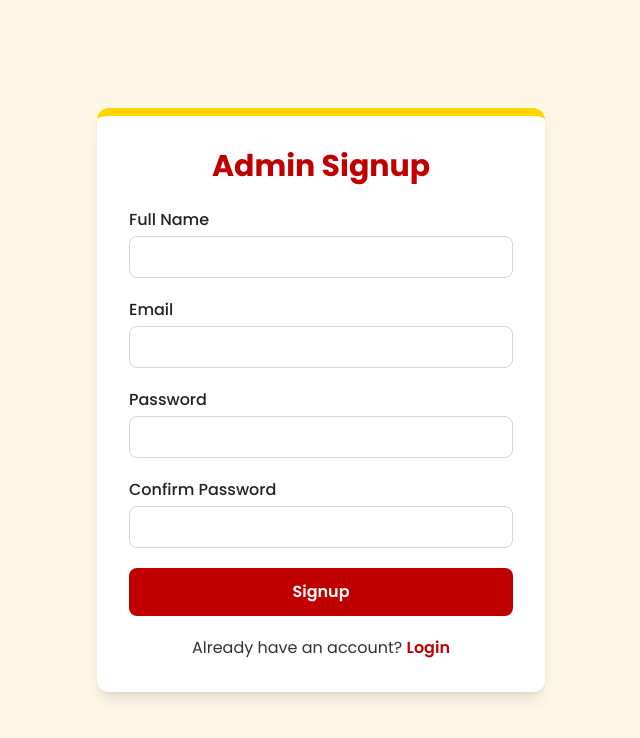
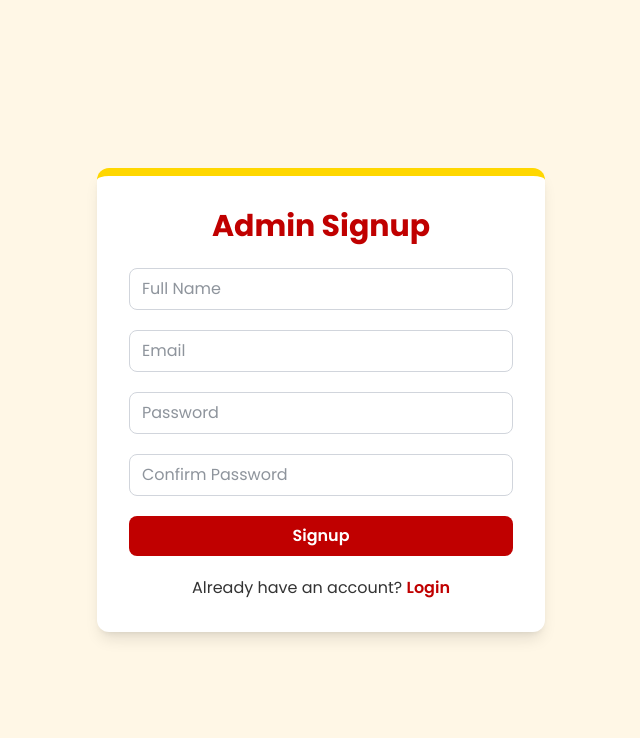
Before and after one commit to GKmaster-coder/Ntechzy-Neminath-Appointment-Booking-System, a React (Vite) app in the folder naminath-booking-system/: page /admin/signup in a window 1280 px wide. Shown: the top 738 px of the page, without its empty margins (319-959 px from the left). Built offline with nearby package versions, Linux system fonts and the light colour scheme.

Commit message:
create auth slice and integrate in frontend

```diff
--- a/naminath-booking-system/src/App.jsx
+++ b/naminath-booking-system/src/App.jsx
@@ -1,28 +1,40 @@
 import React from "react";
 import { Routes, Route, Navigate } from "react-router-dom";
+import { useSelector } from "react-redux";
 
 // Import your pages
 import UserBooking from "./components/UserBooking/UserBooking";
 import AdminDashboard from "./components/AdminDashboard/AdminDashboard";
 import AdminLogin from "./pages/AdminAuth/AdminLogin";
 import AdminSignup from "./pages/AdminAuth/AdminSignup";
-
-// Protected Route Component
-const ProtectedRoute = ({ children }) => {
-  const isLoggedIn = localStorage.getItem("adminLoggedIn");
-  return isLoggedIn ? children : <Navigate to="/admin/login" />;
-};
+import ProtectedRoute from "./components/ProtectedRoute";
 
 const App = () => {
+  const { token } = useSelector((state) => state.auth);
+  const savedToken = localStorage.getItem("authToken");
+
+  const isAuthenticated = token || savedToken;
+
   return (
     <div className="min-h-screen bg-white text-gray-800 poppins">
       <Routes>
         {/* User Booking Page */}
         <Route path="/" element={<UserBooking />} />
 
-        {/* Admin Auth Pages */}
-        <Route path="/admin/login" element={<AdminLogin />} />
-        <Route path="/admin/signup" element={<AdminSignup />} />
+        {/* Admin Auth Pages (redirect if already logged in) */}
+        <Route
+          path="/admin/login"
+          element={
+            isAuthenticated ? <Navigate to="/admin/dashboard" replace /> : <AdminLogin />
+          }
+        />
+
+        <Route
+          path="/admin/signup"
+          element={
+            isAuthenticated ? <Navigate to="/admin/dashboard" replace /> : <AdminSignup />
+          }
+        />
 
         {/* Protected Admin Dashboard */}
         <Route
--- /dev/null
+++ b/naminath-booking-system/src/components/ProtectedRoute.jsx
@@ -0,0 +1,17 @@
+// src/components/ProtectedRoute.jsx
+import React from "react";
+import { useSelector } from "react-redux";
+import { Navigate } from "react-router-dom";
+
+const ProtectedRoute = ({ children }) => {
+  const { token } = useSelector((state) => state.auth);
+  const savedToken = localStorage.getItem("authToken");
+
+  if (!token && !savedToken) {
+    return <Navigate to="/admin/login" replace />;
+  }
+
+  return children;
+};
+
+export default ProtectedRoute;
--- a/naminath-booking-system/src/pages/AdminAuth/AdminLogin.jsx
+++ b/naminath-booking-system/src/pages/AdminAuth/AdminLogin.jsx
@@ -1,23 +1,26 @@
-import React, { useState } from "react";
+import React, { useState, useEffect } from "react";
+import { useDispatch, useSelector } from "react-redux";
+import { loginUser, clearAuthState } from "../../store/slices/authSlice";
 import { useNavigate, Link } from "react-router-dom";
 
 const AdminLogin = () => {
   const [form, setForm] = useState({ email: "", password: "" });
-  const [error, setError] = useState("");
+  const dispatch = useDispatch();
   const navigate = useNavigate();
+
+  const { loading, error, success, user } = useSelector((state) => state.auth);
+
+  useEffect(() => {
+    if (success && user) {
+      navigate("/admin/dashboard");
+    }
+  }, [success, user, navigate]);
 
   const handleChange = (e) => setForm({ ...form, [e.target.name]: e.target.value });
 
   const handleSubmit = (e) => {
     e.preventDefault();
-    const storedAdmin = JSON.parse(localStorage.getItem("adminData"));
-
-    if (storedAdmin && storedAdmin.email === form.email && storedAdmin.password === form.password) {
-      localStorage.setItem("adminLoggedIn", "true");
-      navigate("/admin/dashboard");
-    } else {
-      setError("Invalid credentials. Please try again.");
-    }
+    dispatch(loginUser(form));
   };
 
   return (
@@ -26,45 +29,42 @@ const AdminLogin = () => {
         <h2 className="text-2xl sm:text-3xl font-bold mb-6 text-center text-[#C00000]">
           Admin Login
         </h2>
-        {error && (
-          <p className="text-red-600 text-sm sm:text-base text-center mb-4">{error}</p>
-        )}
+
+        {error && <p className="text-red-600 text-center">{error}</p>}
+        {success && <p className="text-green-600 text-center">{success}</p>}
+
         <form onSubmit={handleSubmit} className="space-y-4 sm:space-y-5">
-          <div>
-            <label className="block font-medium mb-1 text-[#222]">Email</label>
           <input
             type="email"
             name="email"
             value={form.email}
             onChange={handleChange}
+            placeholder="Email"
             required
-              className="w-full border border-gray-300 rounded-lg px-3 py-2 sm:py-3 focus:outline-none focus:ring-2 focus:ring-[#FFD700]"
+            className="w-full border border-gray-300 rounded-lg px-3 py-2"
           />
-          </div>
-          <div>
-            <label className="block font-medium mb-1 text-[#222]">Password</label>
           <input
             type="password"
             name="password"
             value={form.password}
             onChange={handleChange}
+            placeholder="Password"
             required
-              className="w-full border border-gray-300 rounded-lg px-3 py-2 sm:py-3 focus:outline-none focus:ring-2 focus:ring-[#FFD700]"
+            className="w-full border border-gray-300 rounded-lg px-3 py-2"
           />
-          </div>
+
           <button
             type="submit"
-            className="w-full bg-[#C00000] text-white py-2 sm:py-3 rounded-lg font-semibold hover:bg-[#a00000] transition-all"
+            disabled={loading}
+            className="w-full bg-[#C00000] text-white py-2 rounded-lg font-semibold hover:bg-[#a00000]"
           >
-            Login
+            {loading ? "Logging in..." : "Login"}
           </button>
         </form>
-        <p className="text-sm sm:text-base text-center mt-5 text-[#333]">
+
+        <p className="text-center mt-5 text-[#333]">
           Don’t have an account?{" "}
-          <Link
-            to="/admin/signup"
-            className="text-[#C00000] font-semibold hover:underline"
-          >
+          <Link to="/admin/signup" className="text-[#C00000] font-semibold hover:underline">
             Signup
           </Link>
         </p>
--- a/naminath-booking-system/src/pages/AdminAuth/AdminSignup.jsx
+++ b/naminath-booking-system/src/pages/AdminAuth/AdminSignup.jsx
@@ -1,91 +1,94 @@
-import React, { useState } from "react";
+import React, { useState, useEffect } from "react";
+import { useDispatch, useSelector } from "react-redux";
+import { registerUser, clearAuthState } from "../../store/slices/authSlice";
 import { useNavigate, Link } from "react-router-dom";
 
 const AdminSignup = () => {
-  const [form, setForm] = useState({ name: "", email: "", password: "", confirmPassword: "" });
-  const [error, setError] = useState("");
+  const [form, setForm] = useState({
+    fullName: "",
+    email: "",
+    password: "",
+    confirmPassword: "",
+  });
+
+  const dispatch = useDispatch();
   const navigate = useNavigate();
+  const { loading, error, success } = useSelector((state) => state.auth);
+
+  useEffect(() => {
+    if (success) {
+      navigate("/admin/login");
+    }
+  }, [success, navigate]);
 
   const handleChange = (e) => setForm({ ...form, [e.target.name]: e.target.value });
 
   const handleSubmit = (e) => {
     e.preventDefault();
-
-    if (form.password !== form.confirmPassword) {
-      setError("Passwords do not match.");
-      return;
-    }
-
-    const adminData = {
-      name: form.name,
-      email: form.email,
-      password: form.password,
-    };
-
-    localStorage.setItem("adminData", JSON.stringify(adminData));
-    navigate("/admin/login");
+    dispatch(registerUser(form));
   };
 
   return (
-    <div className="min-h-screen flex items-center justify-center bg-[#fff7e6] px-4 sm:px-6 poppins">
+    <div className="min-h-screen flex items-center justify-center bg-[#fff7e6] px-4 sm:px-6">
       <div className="bg-white shadow-lg rounded-xl border-t-8 border-[#FFD700] p-6 sm:p-8 w-full max-w-md">
         <h2 className="text-2xl sm:text-3xl font-bold mb-6 text-center text-[#C00000]">
           Admin Signup
         </h2>
-        {error && <p className="text-red-600 text-sm sm:text-base text-center mb-4">{error}</p>}
+
+        {error && <p className="text-red-600 text-center">{error}</p>}
+        {success && <p className="text-green-600 text-center">{success}</p>}
+
         <form onSubmit={handleSubmit} className="space-y-4 sm:space-y-5">
-          <div>
-            <label className="block font-medium mb-1 text-[#222]">Full Name</label>
           <input
             type="text"
-              name="name"
-              value={form.name}
+            name="fullName"
+            value={form.fullName}
             onChange={handleChange}
+            placeholder="Full Name"
             required
-              className="w-full border border-gray-300 rounded-lg px-3 py-3 md:py-2 focus:outline-none focus:ring-2 focus:ring-[#FFD700] text-sm sm:text-base"
+            className="w-full border border-gray-300 rounded-lg px-3 py-2"
           />
-          </div>
-          <div>
-            <label className="block font-medium mb-1 text-[#222]">Email</label>
+
           <input
             type="email"
             name="email"
             value={form.email}
             onChange={handleChange}
+            placeholder="Email"
             required
-              className="w-full border border-gray-300 rounded-lg px-3 py-3 md:py-2 focus:outline-none focus:ring-2 focus:ring-[#FFD700] text-sm sm:text-base"
+            className="w-full border border-gray-300 rounded-lg px-3 py-2"
           />
-          </div>
-          <div>
-            <label className="block font-medium mb-1 text-[#222]">Password</label>
+
           <input
             type="password"
             name="password"
             value={form.password}
             onChange={handleChange}
+            placeholder="Password"
             required
-              className="w-full border border-gray-300 rounded-lg px-3 py-3 md:py-2 focus:outline-none focus:ring-2 focus:ring-[#FFD700] text-sm sm:text-base"
+            className="w-full border border-gray-300 rounded-lg px-3 py-2"
           />
-          </div>
-          <div>
-            <label className="block font-medium mb-1 text-[#222]">Confirm Password</label>
+
           <input
             type="password"
             name="confirmPassword"
             value={form.confirmPassword}
             onChange={handleChange}
+            placeholder="Confirm Password"
             required
-              className="w-full border border-gray-300 rounded-lg px-3 py-3 md:py-2 focus:outline-none focus:ring-2 focus:ring-[#FFD700] text-sm sm:text-base"
+            className="w-full border border-gray-300 rounded-lg px-3 py-2"
           />
-          </div>
+
           <button
             type="submit"
-            className="w-full bg-[#C00000] text-white py-3 sm:py-3 rounded-lg font-semibold hover:bg-[#a00000] transition-all text-sm sm:text-base"
+            disabled={loading}
+            className="w-full bg-[#C00000] text-white py-2 rounded-lg font-semibold hover:bg-[#a00000]"
           >
-            Signup
+            {loading ? "Registering..." : "Signup"}
           </button>
         </form>
-        <p className="text-sm sm:text-base text-center mt-5 text-[#333]">
+
+        <p className="text-center mt-5 text-[#333]">
           Already have an account?{" "}
           <Link to="/admin/login" className="text-[#C00000] font-semibold hover:underline">
             Login
--- /dev/null
+++ b/naminath-booking-system/src/store/slices/authSlice.js
@@ -0,0 +1,89 @@
+// src/slices/authSlice.js
+import { createSlice, createAsyncThunk } from "@reduxjs/toolkit";
+import axios from "axios";
+
+const API_URL = "http://localhost:8000/api/auth";
+
+// REGISTER
+export const registerUser = createAsyncThunk(
+  "auth/registerUser",
+  async (formData, { rejectWithValue }) => {
+    try {
+      const res = await axios.post(`${API_URL}/register`, formData);
+      return res.data;
+    } catch (err) {
+      return rejectWithValue(err.response?.data?.message || "Registration failed");
+    }
+  }
+);
+
+// LOGIN
+export const loginUser = createAsyncThunk(
+  "auth/loginUser",
+  async (formData, { rejectWithValue }) => {
+    try {
+      const res = await axios.post(`${API_URL}/login`, formData);
+      return res.data;
+    } catch (err) {
+      return rejectWithValue(err.response?.data?.message || "Login failed");
+    }
+  }
+);
+
+const authSlice = createSlice({
+  name: "auth",
+  initialState: {
+    user: null,
+    token: null,
+    loading: false,
+    error: null,
+    success: null,
+  },
+  reducers: {
+    logout: (state) => {
+      state.user = null;
+      state.token = null;
+      localStorage.removeItem("authToken");
+    },
+    clearAuthState: (state) => {
+      state.error = null;
+      state.success = null;
+    },
+  },
+  extraReducers: (builder) => {
+    builder
+      // REGISTER
+      .addCase(registerUser.pending, (state) => {
+        state.loading = true;
+        state.error = null;
+      })
+      .addCase(registerUser.fulfilled, (state, action) => {
+        state.loading = false;
+        state.success = action.payload?.message || "Registered successfully";
+      })
+      .addCase(registerUser.rejected, (state, action) => {
+        state.loading = false;
+        state.error = action.payload;
+      })
+
+      // LOGIN
+      .addCase(loginUser.pending, (state) => {
+        state.loading = true;
+        state.error = null;
+      })
+      .addCase(loginUser.fulfilled, (state, action) => {
+        state.loading = false;
+        state.user = action.payload?.user;
+        state.token = action.payload?.token;
+        localStorage.setItem("authToken", action.payload?.token);
+        state.success = "Login successful";
+      })
+      .addCase(loginUser.rejected, (state, action) => {
+        state.loading = false;
+        state.error = action.payload;
+      });
+  },
+});
+
+export const { logout, clearAuthState } = authSlice.actions;
+export default authSlice.reducer;
```
Also changed, not shown: naminath-booking-system/src/store/index.js (+5 -6 lines). Lines whose indentation alone changed are shown as unchanged.
